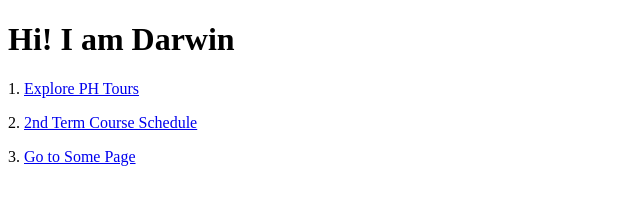
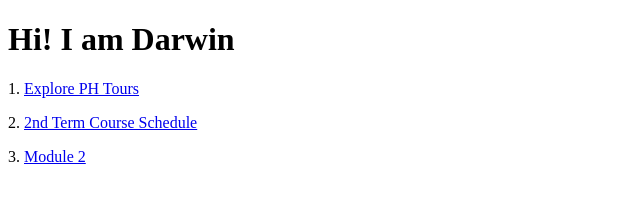
Before and after one commit to dlGuiri/dlGuiri.github.io, a plain HTML site: page index.html in a window 1280 px wide. Shown: the full height of the page, 0-640 px from the left. Drawn offline with Linux system fonts and the light colour scheme.

Commit message:
Fixed the Module 2 Link Text

```diff
--- a/index.html
+++ b/index.html
@@ -11,6 +11,6 @@
     <p>1. <a href = "./GuirigayExplorePHTours.html">Explore PH Tours</a></p>
     <p>2. <a href = "./GuirigayCourseSchedule.html">2nd Term Course Schedule</a></p>
     <p><a href=""></a></p>
-    <p>3. <a href="./Module 2/home2.html">Go to Some Page</a></p>
+    <p>3. <a href="./Module 2/home2.html">Module 2</a></p>
 </body>
 </html>
```
